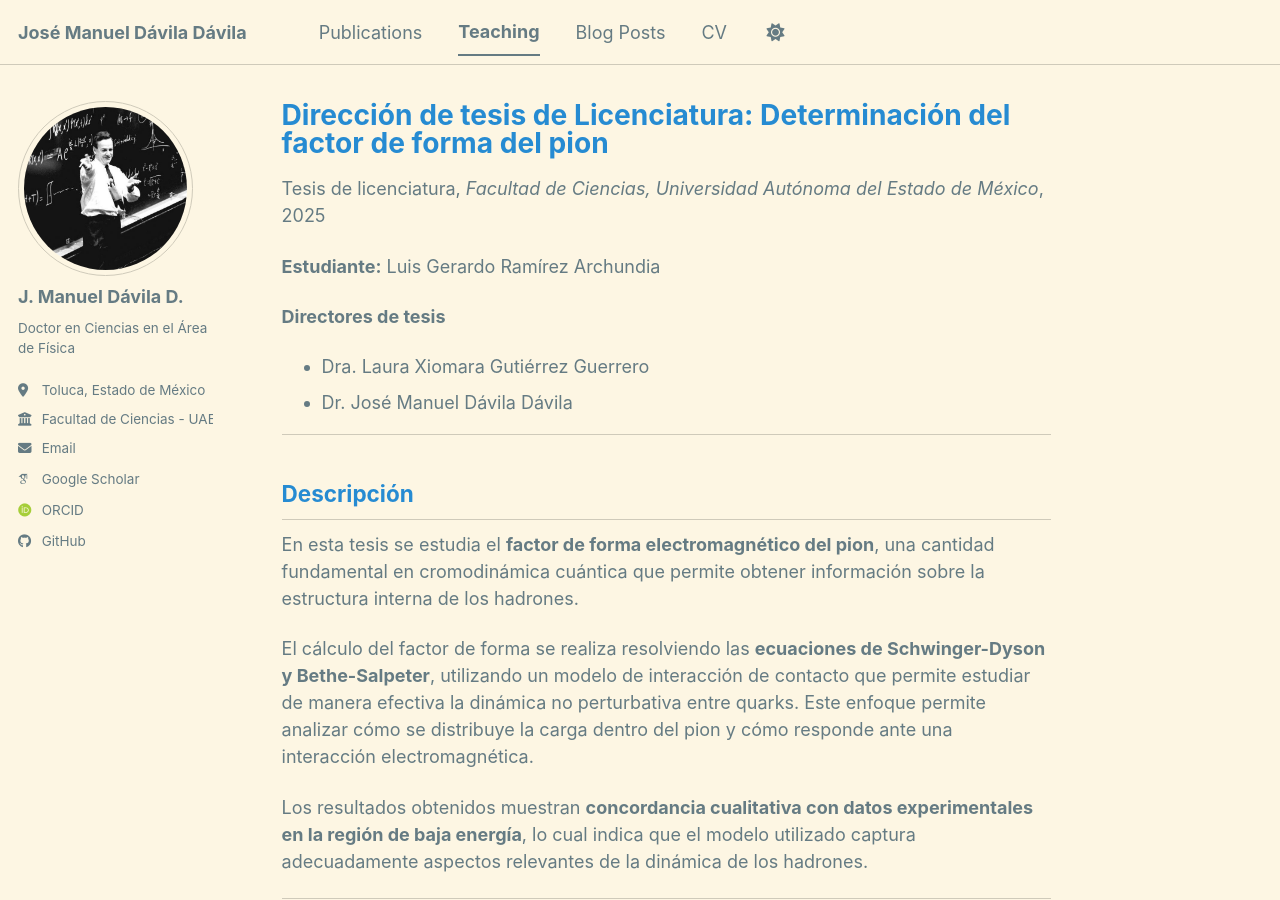
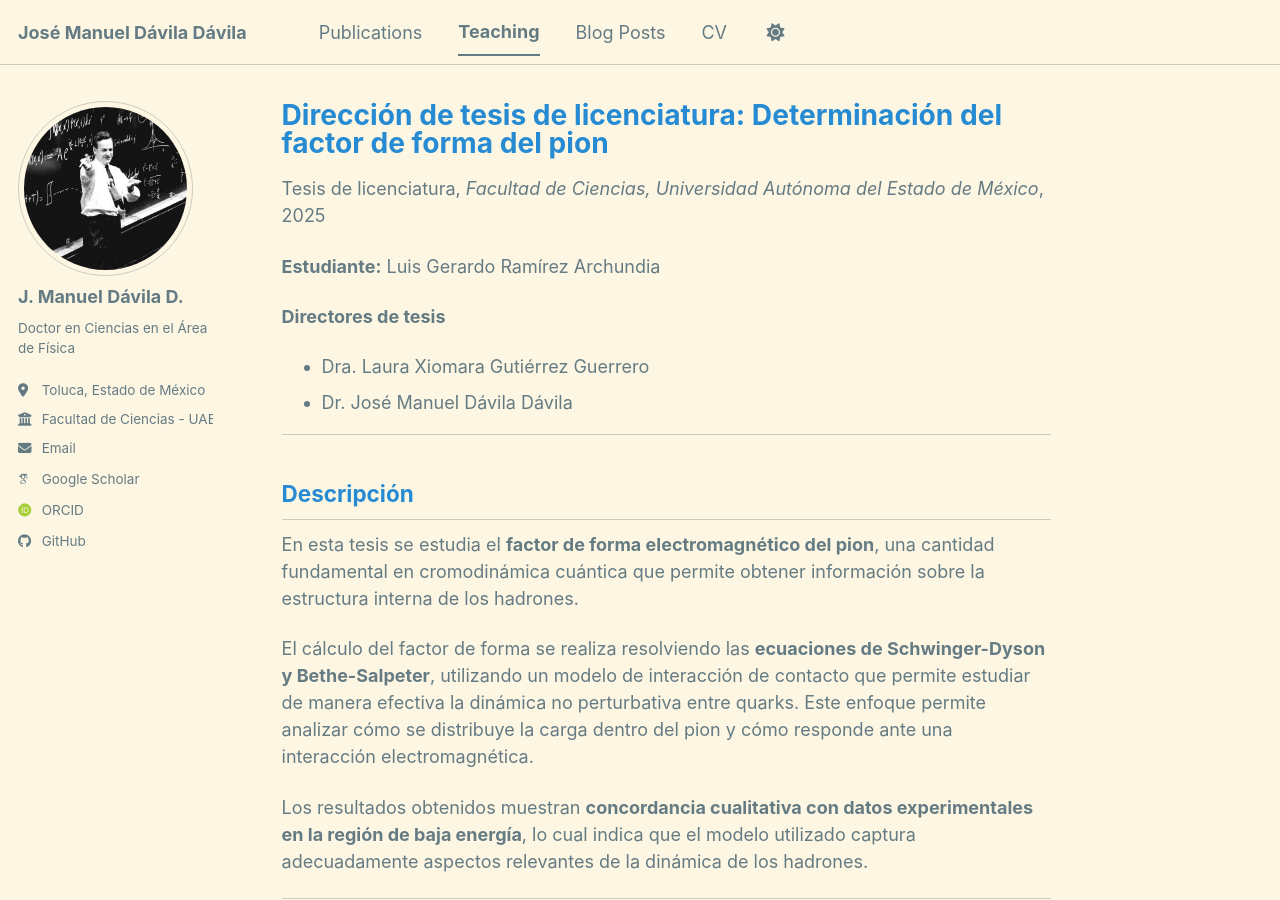
Before and after one commit to jmdaviladr/jmdaviladr.github.io, a Jekyll site: the page built from _teaching/2025-factor-forma-pion.md, in a window 1280 px wide and 900 px high. Built offline with Jekyll 4.4.1, drawn with Linux system fonts in a browser that asks for light colours; some web fonts are replaced; a script bundle is joined from its source files by our own code; library files that are not in the unit come from our copies.

```diff
--- a/_teaching/2025-factor-forma-pion.md
+++ b/_teaching/2025-factor-forma-pion.md
@@ -1,5 +1,5 @@
 ---
-title: "Dirección de tesis de Licenciatura: Determinación del factor de forma del pion"
+title: "Dirección de tesis de licenciatura: Determinación del factor de forma del pion"
 collection: teaching
 type: "Tesis de licenciatura"
 permalink: /teaching/2025-factor-forma-pion
```
